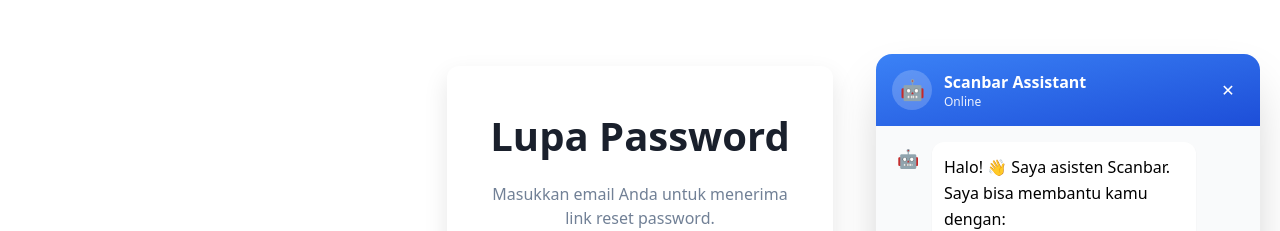
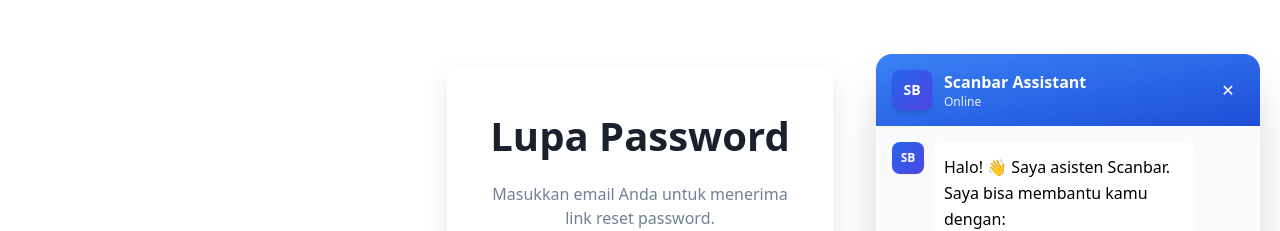
Before and after one commit to naomiguen/fe-scanbar, a Vue app: page /forgot-password in a window 1280 px wide. Both pictures are taken after a click on the button 1248 px from the left and 768 px from the top of the page. Shown: the part 126-357 px from the top of the page. Built offline with nearby package versions, Linux system fonts and the light colour scheme; no server answers.

Commit message:
ganti logo chatbot

```diff
--- a/src/components/Chatbot.vue
+++ b/src/components/Chatbot.vue
@@ -31,8 +31,10 @@
         class="bg-gradient-to-br from-blue-500 to-blue-700 text-white p-4 flex items-center justify-between"
       >
         <div class="flex items-center gap-3">
-          <div class="w-10 h-10 bg-white/20 rounded-full flex items-center justify-center text-xl">
-            🤖
+          <div
+            class="w-10 h-10 bg-gradient-to-br from-blue-600 to-indigo-600 rounded-lg flex items-center justify-center text-sm font-bold shadow-md"
+          >
+            SB
           </div>
           <div>
             <h3 class="font-semibold text-base m-0">Scanbar Assistant</h3>
@@ -55,9 +57,14 @@
           :class="['flex gap-2 animate-slideIn', msg.role === 'user' ? 'flex-row-reverse' : '']"
         >
           <div
-            class="w-8 h-8 rounded-full flex items-center justify-center flex-shrink-0 text-lg self-start"
+            class="w-8 h-8 rounded-lg flex items-center justify-center flex-shrink-0 text-xs font-bold self-start"
+            :class="
+              msg.role === 'user'
+                ? 'bg-gray-300 text-gray-700'
+                : 'bg-gradient-to-br from-blue-600 to-indigo-600 text-white shadow-sm'
+            "
           >
-            {{ msg.role === 'user' ? '👤' : '🤖' }}
+            {{ msg.role === 'user' ? '👤' : 'SB' }}
           </div>
           <div
             :class="[
@@ -72,9 +79,9 @@
 
         <div v-if="loading" class="flex gap-2">
           <div
-            class="w-8 h-8 rounded-full flex items-center justify-center flex-shrink-0 text-lg self-start"
+            class="w-8 h-8 bg-gradient-to-br from-blue-600 to-indigo-600 rounded-lg flex items-center justify-center flex-shrink-0 text-xs font-bold self-start text-white shadow-sm"
           >
-            🤖
+            SB
           </div>
           <div class="bg-white p-3 rounded-xl shadow-sm flex gap-1">
             <span class="w-2 h-2 bg-gray-400 rounded-full animate-bounce"></span>
@@ -197,7 +204,7 @@
         console.error('Error:', error)
         this.messages.push({
           role: 'assistant',
-          content: 'Maaf, terjadi kesalahan. Coba lagi ya! 😅',
+          content: 'Maaf, terjadi kesalahan. Coba lagi ya!',
         })
       } finally {
         this.loading = false
```
